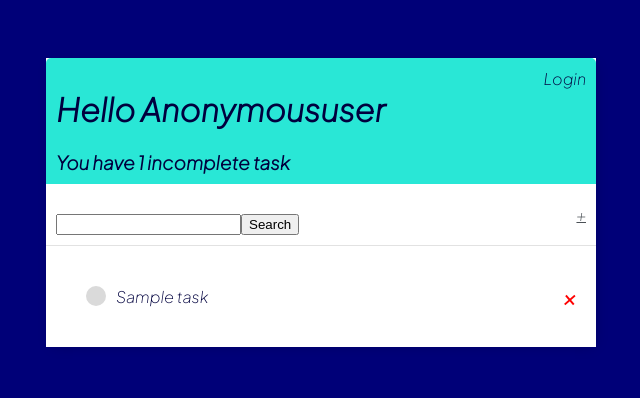
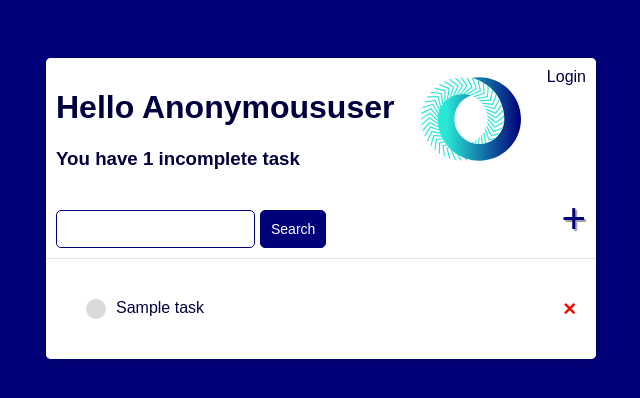
Before and after one commit to tiagovmvieira/to_do_list, a Django app: template base/templates/base/task_list.html in a window 1280 px wide. Shown: the top 398 px of the page, without its empty margins (319-959 px from the left). Run offline with Django 4.2, Linux system fonts and the light colour scheme; the template is opened without the code that fills it: most values are stand-ins (such as "Sample title", 1, 10 or a date in 2020).

Commit message:
add style pages

```diff
--- a/base/models.py
+++ b/base/models.py
@@ -11,7 +11,7 @@ class Task(models.Model):
     created_at = models.DateTimeField(auto_now_add = True)
 
     def __str__(self):
-        return self.title
+        return str(self.title) if self.title else ''
 
     class MetaData:
         ordering = ['complete']
--- a/base/templates/base/main.html
+++ b/base/templates/base/main.html
@@ -13,10 +13,11 @@
     <link href="https://fonts.googleapis.com/css2?family=Plus+Jakarta+Sans:ital,wght@1,200&display=swap" rel="stylesheet">
 
     <style>
-        body {
+        body{
             background-color:rgb(0, 0, 120);
-            font-family: 'Plus Jakarta Sans', sans-serif;
-            padding-top: 50px
+            font-family: sans-serif;
+            padding-top: 50px;
+            font-style: normal
         }
 
         h1,
@@ -30,68 +31,84 @@
         }
 
         a,
-        p {
-            color: #4b5156
+        p{
+            color: rgb(0, 0, 120);
+            text-decoration: none;
         }
 
         .container{
             max-width: 550px;
             margin: auto;
             background-color: rgb(255, 255, 255);
+            border-radius: 5px 5px 5px 5px;
             -webkit-box-shadow: 2px 2px 13px -4px rgba(0, 0, 0, 0.21);
             box-shadow: 2px 2px 13px -4px rgba(0, 0, 0, 0.21);
         }
 
-        .header-bar {
+        .header-bar{
             display: flex;
             justify-content: space-between;
             color: rgb(0, 0, 62);
             padding: 10px;
             border-radius: 5px 5px 0 0;
-            background: linear-gradient(90deg, rgb(41, 231, 214) 0%, rgb(41, 231, 214) 43%, rgb(41, 231, 214) 100%);
+            background: rgb(255, 255, 255)
         }
 
-        .header-bar a {
+        .header-bar a{
             color: rgb(0, 0, 62);
             text-decoration: none;
         }
 
-        .task-wrapper {
+        .header-bar-task-form{
+            display: flex;
+            justify-content: space-between;
+            color: rgb(0, 0, 0);
+            padding: 10px;
+            border-radius: 5px 5px 0 0;
+            background: rgb(41, 231, 214)
+        }
+
+        .ctw-image{
+            width: 100px
+        }
+
+        .task-wrapper{
             display: flex;
             align-items:  center;
             justify-content: space-between;
             padding: 20px;
+            border-radius: 0 0 5px 5px;
             background-color: rgb(255, 255, 255);
             border-top: 1px solid rgb(226, 226, 226);
             overflow: hidden;
         }
 
-        .task-title {
+        .task-title{
             display: flex;
             padding: 20px;
         }
 
-        .task-title a {
+        .task-title a{
             text-decoration: none;
             color: rgb(0, 0, 62);
             margin-left: 10px;
         }
 
-        .task-complete-icon {
+        .task-complete-icon{
             height: 20px;
             width: 20px;
             background-color: rgb(105, 192, 105);
             border-radius: 50%;
         }
 
-        .task-incomplete-icon {
+        .task-incomplete-icon{
             height: 20px;
             width: 20px;
             background-color: rgb(218, 218, 218);
             border-radius: 50%;
         }
 
-        .delete-link {
+        .delete-link{
             text-decoration: none;
             font-weight: 900;
             color: rgb(255, 0, 0);
@@ -99,18 +116,48 @@
             line-height: 0;
         }
 
-        #search-add-wrapper {
+        #search-add-wrapper{
             display: flex;
             justify-content: space-between;
             align-items: center;
             padding: 10px;
         }
 
-        #add-link {
-            color: rgb(41, 231, 214);
+        #add-link{
+            color: rgb(0, 0, 120);
             text-decoration: none;
             font-size: 42px;
-            text-shadow: 1px 1px rgb(218, 218, 218);
+            text-shadow: 2px 2px rgb(166, 166, 166);
+        }
+
+        input[type = text],
+        input[type = password],
+        textarea{
+            border: 1px solid rgb(0, 0, 120);
+            border-radius: 5px;
+            padding: 10px;
+            width: 90%;
+        }
+
+        label{
+            padding-top: 10px !important;
+            display: block;
+        }
+
+        .button{
+            border: 1px solid rgb(0, 0, 120);
+            background-color: rgb(0, 0, 120);
+            color: rgb(255, 255, 255);
+            font-size: 14px;
+            padding: 10px;
+            border-radius: 5px;
+            cursor: pointer;
+            text-decoration: none;
+            margin-left: 5px;
+        }
+
+        .card-body{
+            padding: 20px;
         }
 
     </style>
--- a/base/templates/base/task_list.html
+++ b/base/templates/base/task_list.html
@@ -1,12 +1,13 @@
 {% extends 'base/main.html' %}
 {% block content %}
+{% load static %}
 
 <div class = "header-bar">
     <div>
         <h1>Hello {{request.user|title}}</h1>
-        <h3 style = "margin:0">You have <i>{{count}}</i> incomplete task{{ count|pluralize:"s" }}</h3>
+        <h3 style = "margin:0">You have {{count}} incomplete task{{ count|pluralize:"s" }}</h3>
     </div>
-
+    <img class = 'ctw-image' src="{% static 'images/CTW_Symbol_transp_background.svg' %}">
     {% if request.user.is_authenticated %}
         <a href = "{% url 'logout' %}">Logout</a>
     {% else %}
@@ -17,9 +18,9 @@
 <div id = "search-add-wrapper">
     <form method = "GET" style = "margin-top: 20px;display: flex;">
         <input type = 'text' name = 'search-area' value = "{{search_input}}">
-        <input type = 'submit' value = 'Search'>
+        <input class = "button" type = 'submit' value = 'Search'>
     </form>
-    <a id = "add-link " href = "{% url 'task-create' %}">&#43;</a>
+    <a id="add-link" href = "{%url 'task-create' %}">&#x2b;</a>
 </div>
 
 <div class="task-items-wrapper">
@@ -40,7 +41,11 @@
         {% endif %}
     </div>
     {% empty %}
-    <h3>No items in list</h3>
+    <div style="text-align: center; padding-bottom: 10px; line-height: 1em;">
+        <h3>No new task is created.</h3>
+        <h3> Create a <a style="text-decoration: none; color: #e53935;" href={% url 'task-create' %}">New task</a> ! </h3>
+    </div>
     {% endfor %}
 </div>
+
 {% endblock content %}
--- a/to_do_list/settings.py
+++ b/to_do_list/settings.py
@@ -11,6 +11,7 @@ https://docs.djangoproject.com/en/4.0/ref/settings/
 """
 
 from pathlib import Path
+import os
 
 # Build paths inside the project like this: BASE_DIR / 'subdir'.
 BASE_DIR = Path(__file__).resolve().parent.parent
@@ -118,6 +119,11 @@ LOGIN_URL = 'login'
 # https://docs.djangoproject.com/en/4.0/howto/static-files/
 
 STATIC_URL = 'static/'
+MEDIA_URL = '/images/'
+
+STATICFILES_DIRS = [
+    os.path.join(BASE_DIR, 'static')
+]
 
 # Default primary key field type
 # https://docs.djangoproject.com/en/4.0/ref/settings/#default-auto-field
```
Also changed, not shown: base/templates/base/login.html (+5 -2 lines), base/templates/base/task_confirm_delete.html (+10 -7 lines), base/templates/base/task_form.html (+10 -8 lines), db.sqlite3, static/images/CTW_Symbol_transp_background.svg (added), 4 other files.
